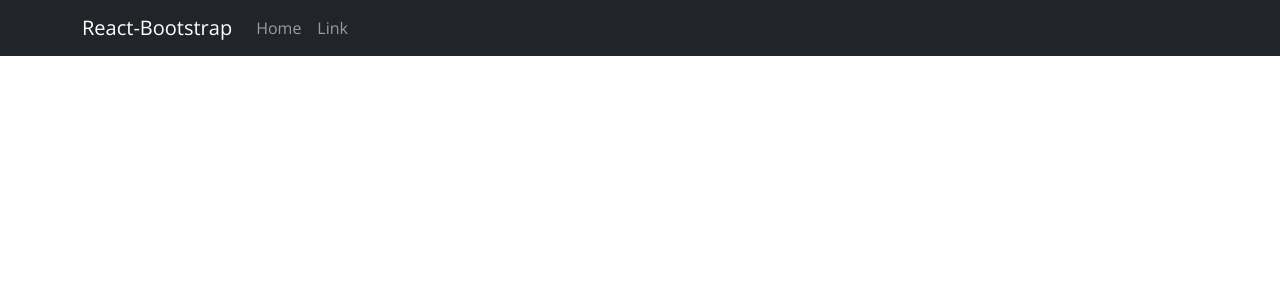
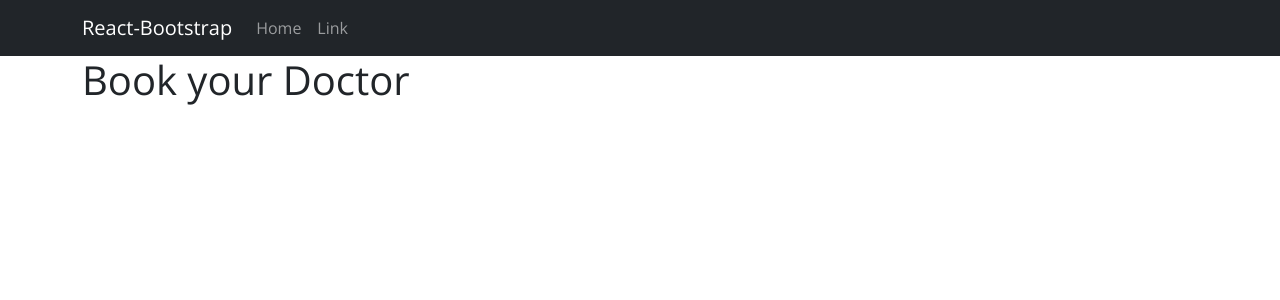
Before and after one commit to DhanushaPerera07/SSD-Assignment2, a React (Create React App) app in the folder ssd-assignment2-frontend/: page /home in a window 1280 px wide. Shown: the top 300 px of the page. Built offline with nearby package versions, Linux system fonts and the light colour scheme.

Commit message:
home page created

```diff
--- a/ssd-assignment2-frontend/src/App.js
+++ b/ssd-assignment2-frontend/src/App.js
@@ -1,6 +1,7 @@
 import React from 'react';
 import { BrowserRouter as Router, Route, Switch } from 'react-router-dom';
 import NavigationBar from './Components/NavigationBar/NavigationBar';
+import Main from './Components/Main/Main'
 
 export default class App extends React.Component {
     render() {
@@ -12,6 +13,8 @@ export default class App extends React.Component {
                             <div>
                                 {/* navigation bar component. */}
                                 <NavigationBar />
+
+                                <Main />
                             </div>
                         </Route>
                     </Switch>
--- /dev/null
+++ b/ssd-assignment2-frontend/src/Components/Home/Home.jsx
@@ -0,0 +1,11 @@
+import React from 'react';
+
+export default class extends React.Component {
+    render() {
+        return (
+            <div>
+                <h1>Book your Doctor</h1>
+            </div>
+        );
+    }
+}
--- /dev/null
+++ b/ssd-assignment2-frontend/src/Components/Main/Main.jsx
@@ -0,0 +1,23 @@
+import React from 'react';
+import { Container } from 'react-bootstrap';
+import { Redirect, Route, Switch } from 'react-router-dom';
+import Home from '../Home/Home';
+
+
+export default class Main extends React.Component {
+    render() {
+        return (
+            <Container>
+                <div>
+                    <Switch>
+                        <Redirect exact from="/" to="/home" />
+
+                        <Route exact path="/home">
+                            <Home />
+                        </Route>
+                    </Switch>
+                </div>
+            </Container>
+        );
+    }
+}
```
